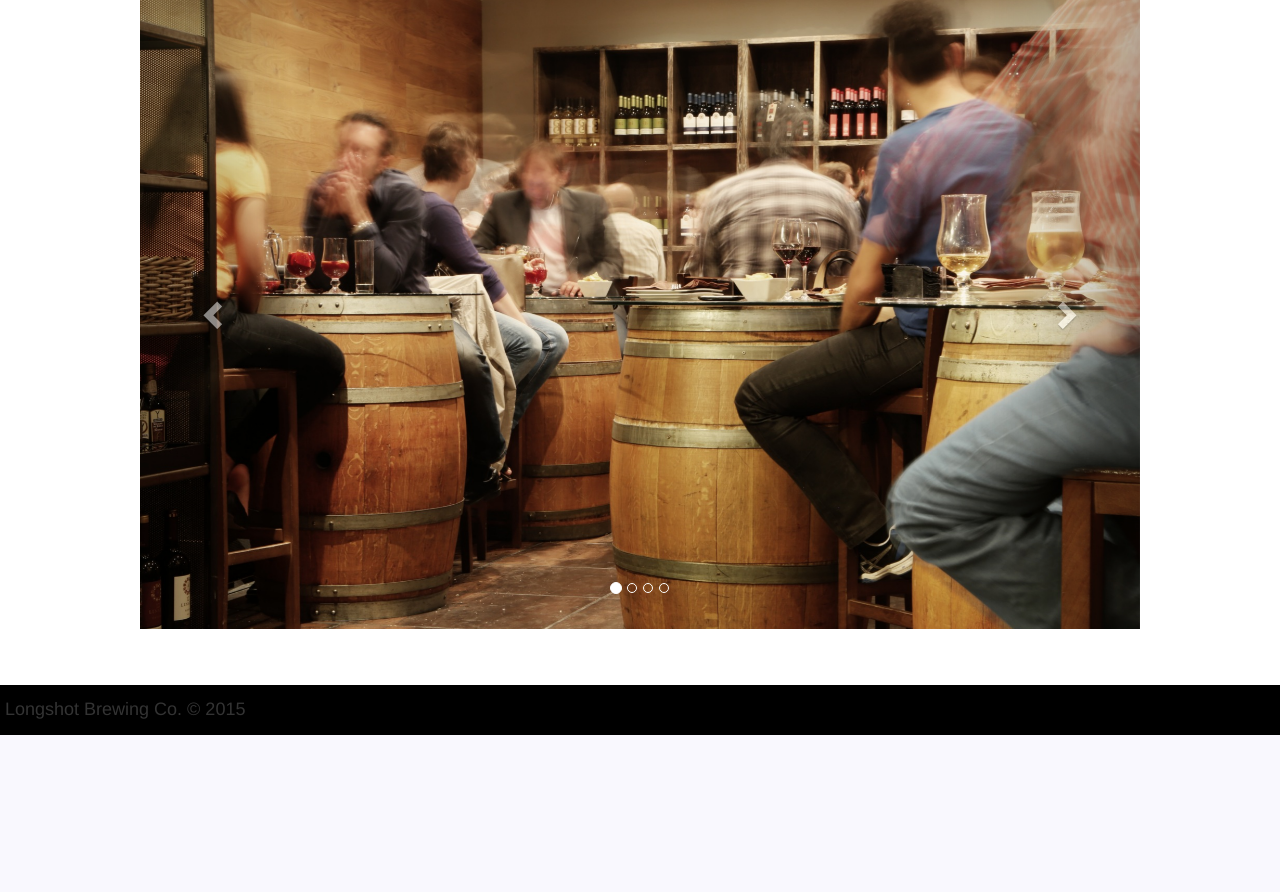
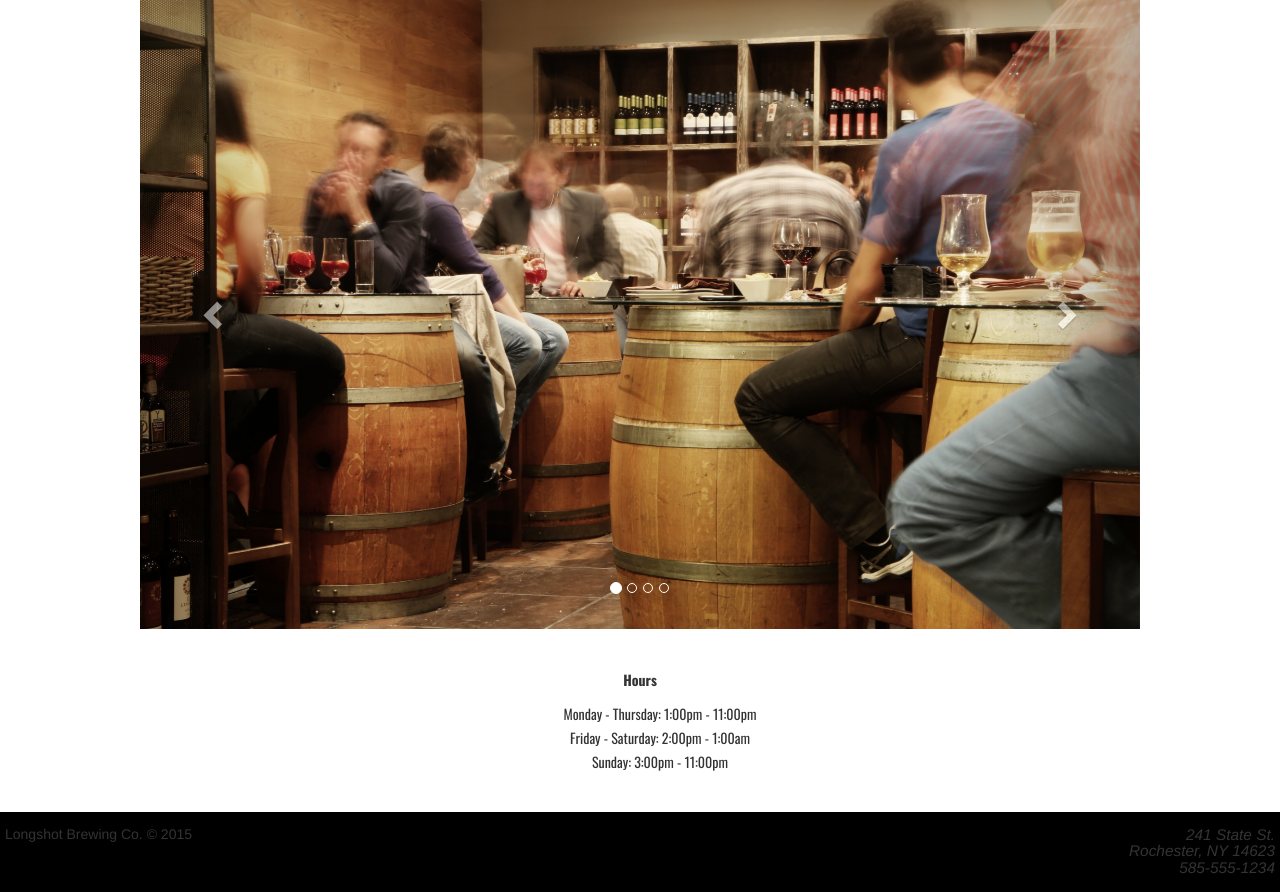
Before and after one commit to kylemochrie/LongshotBrewingCo, a PHP site: page /index.php in a window 1280 px wide. Shown: the part 648-1540 px from the top of the page. Before the commit the page ends 1383 px from the top, so only its background shows below. Run offline with PHP 8.4, Linux system fonts and the light colour scheme; some libraries are stand-ins or nearby versions.

Commit message:
Cleaned some code.

```diff
--- a/about.php
+++ b/about.php
@@ -14,7 +14,7 @@
                 sold the
                 family farm and moved east to Rochester in upstate, NY. After struggling for work he became an
                 apprentice to his
-            uncle, Michael Hanson. Through his apprenticeship Richard learned everything he had to know about the
+                uncle, Michael Hanson. Through his apprenticeship Richard learned everything he had to know about the
                 brewing process and discovered a new passion. Years passed along with Verna and Michael, who left the
                 brewery in
                 Richard's capable hands. Richard then proceeded to expand distribution along the east coast and made the
@@ -22,7 +22,7 @@
                 more prosperous than his uncle ever imagined. Today Longshot Brewery has changed a lot since its
                 inception, but
                 the same family-owned touch still remains.
-        </p>
+            </p>
         </div>
         <div class="col-md-6">
             <img class="img-rounded img-responsive" src="img/merch/old-woman-farm.jpg" alt="Old woman on farm">
--- a/css/style.css
+++ b/css/style.css
@@ -3,10 +3,6 @@ body {
     height: auto;
     margin-bottom: 0;
     background-color: #FFF;
-}
-
-.bar {
-    background-color: #0f0f0f;
 }
 
 .container-fluid {
@@ -105,6 +101,15 @@ li > a:hover {
     line-height: 1.7;
 }
 
+#intro ul {
+    text-align: center;
+    list-style: none;
+}
+
+#intro h5 {
+    text-align: center;
+}
+
 form {
     padding: 3em;
 }
@@ -158,6 +163,19 @@ footer {
     margin-top: 3em;
 }
 
+h5 {
+    padding: 5px;
+}
+
+.left {
+    float: left;
+}
+
+.right {
+    float: right;
+    text-align: right;
+}
+
 @media (max-width: 650px) {
     .nav li {
         border: 1px solid white;
--- a/events.php
+++ b/events.php
@@ -15,6 +15,7 @@
                                    alt="Boo and Brew Bash Event Poster" title="Boo and Brew Bash"/></div>
         <div class="col-sm-9">
             <h2>Boo &amp; Brew Bash</h2>
+
             <p>Saturday, October 24th, 2015</p>
 
             <p>
@@ -31,6 +32,7 @@
                                    alt="Pint for a Pint Event Poster" title="A Pint for a Pint Blood Drive"/></div>
         <div class="col-sm-9">
             <h2>A Pint for a Pint</h2>
+
             <p>November 6-8, 2015</p>
 
             <p>Show up at any nearby American Red Cross blood drive to donate blood and you will receive a voucher for a
--- a/footer.html
+++ b/footer.html
@@ -1,3 +1,7 @@
 <footer>
-    <h4>Longshot Brewing Co. &copy; 2015</h4>
+    <h5 class="left">Longshot Brewing Co. &copy; 2015</h5>
+    <h5 class="right"><em>
+        241 State St. <br>
+        Rochester, NY 14623 <br>
+        585-555-1234 </em></h5>
 </footer>
--- a/index.php
+++ b/index.php
@@ -17,7 +17,13 @@
     <div class="slideshow-container row"><?php include "car.html"; ?></div>
 
     <div class="row" id="intro">
-        <!--        <p>Longshot brewing co. </p>-->
+        <h5><strong>Hours</strong></h5>
+        <ul>
+            <li>Monday - Thursday: 1:00pm - 11:00pm</li>
+            <li>Friday - Saturday: 2:00pm - 1:00am</li>
+            <li>Sunday: 3:00pm - 11:00pm</li>
+        </ul>
+
     </div>
 
 </div>
```
Also changed, not shown: store.php (+9 -0 lines), tours.php (+5 -2 lines), menu.php (indentation only). Lines whose indentation alone changed are shown as unchanged.
